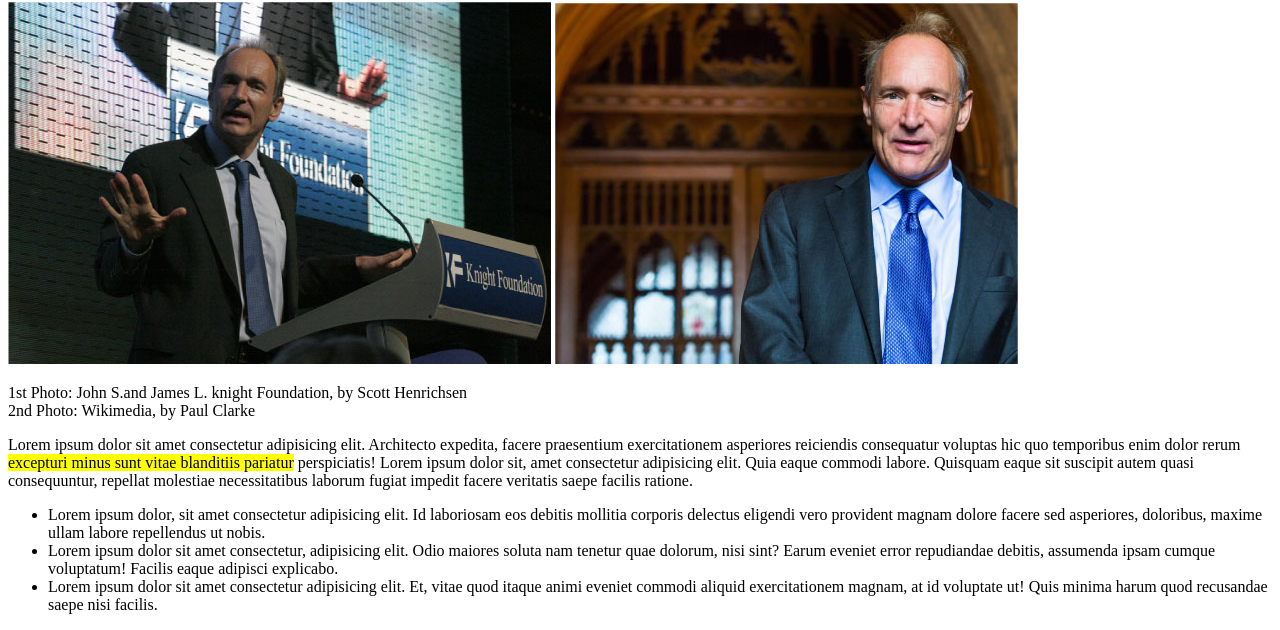
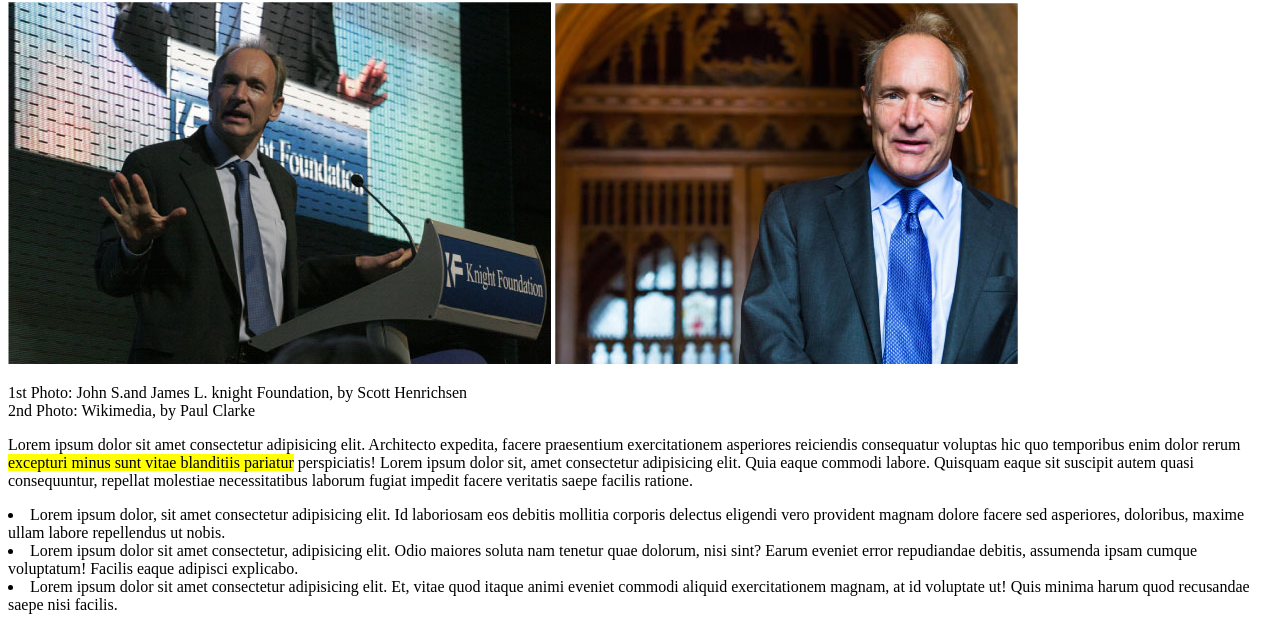
Before and after one commit to renatoirina/html-css-booleaner, a plain HTML site: page index.html in a window 1280 px wide. Shown: the part 486-1116 px from the top of the page. Drawn offline with Linux system fonts and the light colour scheme.

Commit message:
feat: add ul style in style.css

```diff
--- a/css/style.css
+++ b/css/style.css
@@ -55,3 +55,8 @@ strong{
     font-style: normal;
     font-weight: normal;
 }
+
+ul{
+    list-style-position: inside;
+    padding-left: 0;
+}
```
